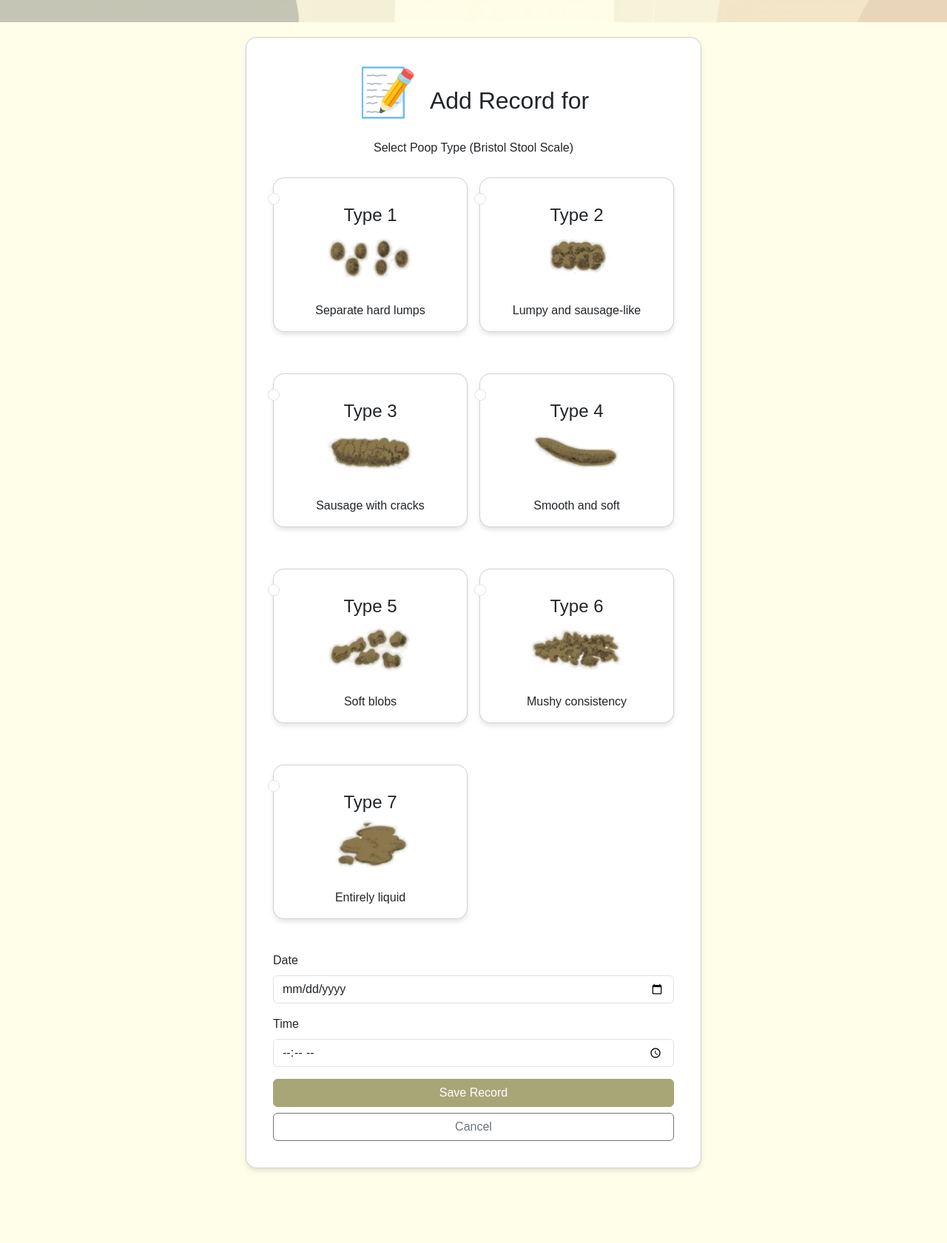
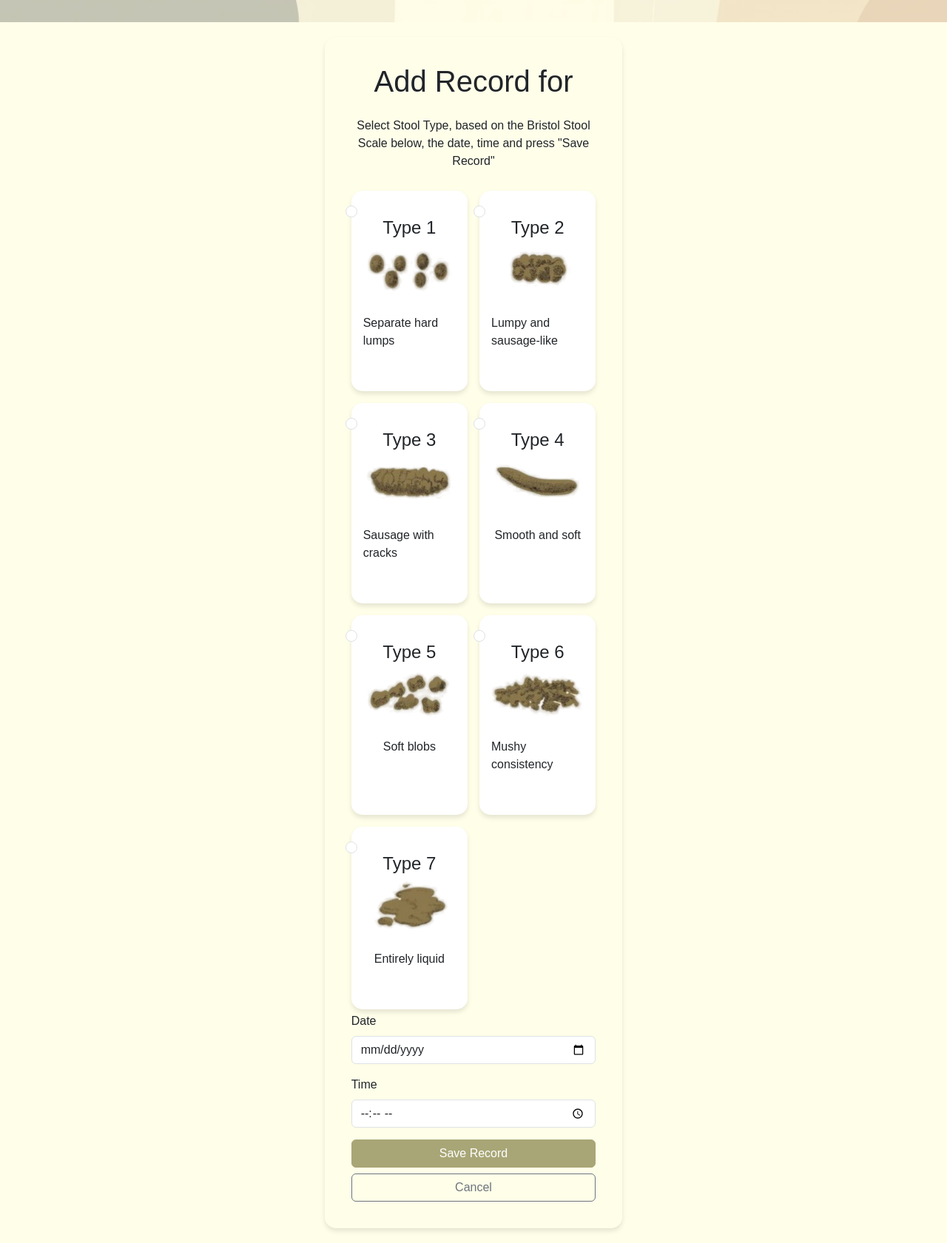
Before and after one commit to KikeVen/crap_app, a Flask app: template templates/record.html in a window 1280 px wide. Shown: the part 56-1737 px from the top of the page at 74% size. Before the commit the page ends 1640 px from the top, so only its background shows below. Run offline with Flask 3, Linux system fonts and the light colour scheme; the template is opened without the code that fills it, so the values that code supplies are empty.

Commit message:
Refactor UI in templates: Simplify index.html by removing commented-out code and enhancing layout with consistent height for image containers. Update record.html to improve form structure, change card layout, and enhance label descriptions for better user experience.

```diff
--- a/templates/record.html
+++ b/templates/record.html
@@ -4,19 +4,18 @@
 {% endblock %}
 {% block content %}
 <div class="row justify-content-center">
-    <div class="col-md-6">
-        <div class="card">
+    <div class="col-md-4">
+        <div class="card bg-transparent border-0">
             <div class="card-body">
-                <h2 class="card-title text-center mb-4">
-                    <span class="poop-icon">📝</span>
+                <h1 class="card-title text-center mb-4">
                     Add Record for {{ member.name }}
-                </h2>
+                </h1>
                 <form method="POST">
                     <div class="mb-4">
-                        <label class="form-label d-flex flex-column align-items-center">Select Poop Type (Bristol Stool Scale)</label>
+                        <label class="form-label d-flex flex-column text-center align-items-center">Select Stool Type, based on the Bristol Stool Scale below, the date, time and press "Save Record" </label>
                         <div class="row g-3">
                             <div class="col-6">
-                                <div class="form-check card p-3">
+                                <div class="form-check card p-3 border-0 h-100">
                                     <input class="form-check-input" type="radio" name="poop_type"
                                            id="type1" value="Type 1 - Separate hard lumps" required>
                                     <label class="form-check-label d-flex flex-column align-items-center" for="type1">
@@ -28,7 +27,7 @@
                                 </div>
                             </div>
                             <div class="col-6">
-                                <div class="form-check card p-3">
+                                <div class="form-check card p-3 border-0 h-100">
                                     <input class="form-check-input" type="radio" name="poop_type"
                                            id="type2" value="Type 2 - Lumpy and sausage-like">
                                     <label class="form-check-label d-flex flex-column align-items-center" for="type2">
@@ -40,7 +39,7 @@
                                 </div>
                             </div>
                             <div class="col-6">
-                                <div class="form-check card p-3">
+                                <div class="form-check card p-3 border-0 h-100">
                                     <input class="form-check-input" type="radio" name="poop_type"
                                            id="type3" value="Type 3 - Sausage with cracks">
                                     <label class="form-check-label d-flex flex-column align-items-center" for="type3">
@@ -52,7 +51,7 @@
                                 </div>
                             </div>
                             <div class="col-6">
-                                <div class="form-check card p-3">
+                                <div class="form-check card p-3 border-0 h-100">
                                     <input class="form-check-input" type="radio" name="poop_type"
                                            id="type4" value="Type 4 - Smooth and soft">
                                     <label class="form-check-label d-flex flex-column align-items-center" for="type4">
@@ -64,7 +63,7 @@
                                 </div>
                             </div>
                             <div class="col-6">
-                                <div class="form-check card p-3">
+                                <div class="form-check card p-3 border-0 h-100">
                                     <input class="form-check-input" type="radio" name="poop_type"
                                            id="type5" value="Type 5 - Soft blobs">
                                     <label class="form-check-label d-flex flex-column align-items-center" for="type5">
@@ -76,7 +75,7 @@
                                 </div>
                             </div>
                             <div class="col-6">
-                                <div class="form-check card p-3">
+                                <div class="form-check card p-3 border-0 h-100">
                                     <input class="form-check-input" type="radio" name="poop_type"
                                            id="type6" value="Type 6 - Mushy consistency">
                                     <label class="form-check-label d-flex flex-column align-items-center" for="type6">
@@ -88,7 +87,7 @@
                                 </div>
                             </div>
                             <div class="col-6">
-                                <div class="form-check card p-3">
+                                <div class="form-check card p-3 border-0 h-100">
                                     <input class="form-check-input" type="radio" name="poop_type"
                                            id="type7" value="Type 7 - Entirely liquid">
                                     <label class="form-check-label d-flex flex-column align-items-center" for="type7">
```
Also changed, not shown: templates/index.html (+3 -8 lines).
